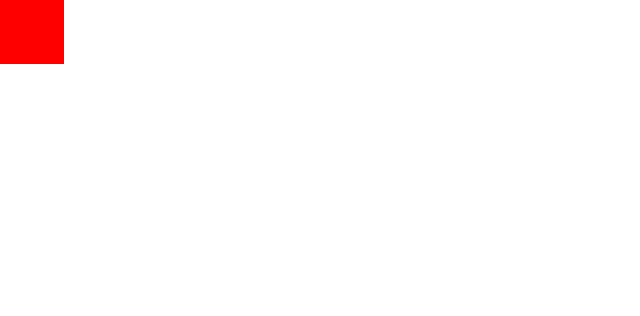
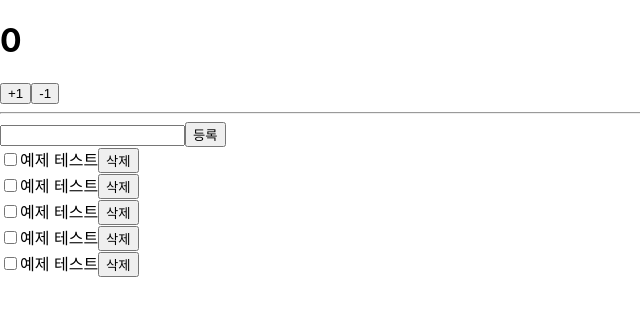
Before and after one commit to silverflow/react_study, a React app: page / in a window 1280 px wide. Shown: the top 316 px of the page, without its empty margins (0-640 px from the left). Built offline with nearby package versions, Linux system fonts and the light colour scheme.

Commit message:
study: 리덕스로 todos 모듈 만들기(#439)

```diff
--- /dev/null
+++ b/src/17_redux/App.js
@@ -0,0 +1,15 @@
+import React from "react";
+import Counter from "./components/Counter";
+import Todos from "./components/Todos";
+
+const App = () => {
+	return (
+		<div>
+			<Counter number={0} />
+			<hr />
+			<Todos />
+		</div>
+	);
+};
+
+export default App;
--- /dev/null
+++ b/src/17_redux/components/Counter.js
@@ -0,0 +1,15 @@
+import React from "react";
+
+const Counter = ({ number, onIncrease, onDecrease }) => {
+	return (
+		<div>
+			<h1>{number}</h1>
+			<div>
+				<button onClick={onIncrease}>+1</button>
+				<button onClick={onDecrease}>-1</button>
+			</div>
+		</div>
+	);
+};
+
+export default Counter;
--- /dev/null
+++ b/src/17_redux/components/Todos.js
@@ -0,0 +1,41 @@
+import React from "react";
+
+const TodoItem = ({ todo, onToggle, onRemove }) => {
+	return (
+		<div>
+			<input type="checkbox" />
+			<span>예제 테스트</span>
+			<button>삭제</button>
+		</div>
+	);
+};
+
+const Todos = ({
+	input, // 인풋에 입력되는 텍스트
+	todos, // 할 일 목록이 들어 있는 객체
+	onChangeInput,
+	onInsert,
+	onToggle,
+	onRemove,
+}) => {
+	const onSubmit = (e) => {
+		e.preventDefault();
+	};
+	return (
+		<div>
+			<form onSubmit={onSubmit}>
+				<input />
+				<button type="submit">등록</button>
+			</form>
+			<div>
+				<TodoItem />
+				<TodoItem />
+				<TodoItem />
+				<TodoItem />
+				<TodoItem />
+			</div>
+		</div>
+	);
+};
+
+export default Todos;
--- /dev/null
+++ b/src/17_redux/modules/counter.js
@@ -0,0 +1,5 @@
+const INCREASE = "counter/INCREASE";
+const DECREASE = "counter/DECREASE";
+
+export const increase = () => ({ type: INCREASE });
+export const decrease = () => ({ type: DECREASE });
--- a/src/contexts/color.js
+++ b/src/contexts/color.js
@@ -1,4 +1,4 @@
-import React, { createContext, useState } from "react";
+import React, { createContext } from "react";
 
 const ColorContext = createContext({
 	state: { color: "black", subcolor: "red" },
@@ -8,8 +8,4 @@ const ColorContext = createContext({
 	},
 });
 
-const ColorProvider = ({ children }) => {
-	const [color, setColor] = useState("black");
-};
-
 export default ColorContext;
--- a/src/index.js
+++ b/src/index.js
@@ -1,7 +1,7 @@
 import React from "react";
 import ReactDOM from "react-dom";
 import { BrowserRouter } from "react-router-dom";
-import App from "./15_context_api/App";
+import App from "./17_redux/App";
 import "./index.css";
 import reportWebVitals from "./reportWebVitals";
 
```
